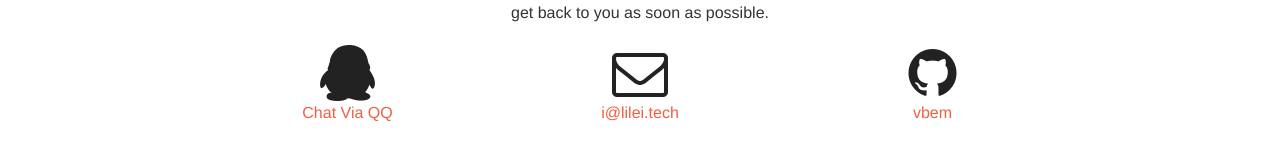
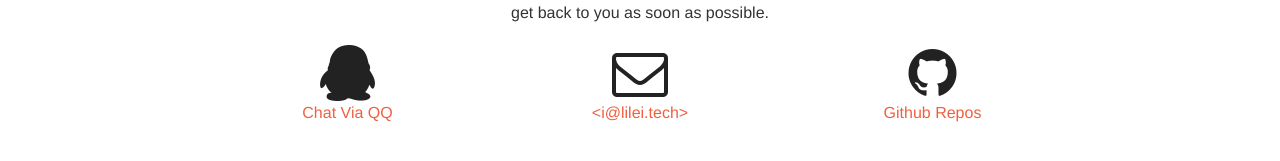
Before and after one commit to vbem/lilei.tech, a Jekyll site: the page built from index.html, in a window 1280 px wide and 900 px high, scrolled down 903 px. Shown: the part 655-816 px from the top of the window. Built offline with Jekyll 4.4.1, drawn with Linux system fonts in a browser that asks for light colours; some web fonts are replaced.

Commit message:
update contact

```diff
--- a/_includes/contact.html
+++ b/_includes/contact.html
@@ -15,13 +15,13 @@
         <div class="col-lg-2 col-lg-offset-1 text-center">
             <a href="mailto:{{ site.email }}" target="_blank">
             <i class="fa fa-envelope-o fa-3x wow bounceIn" data-wow-delay=".1s"></i>
-                <p>{{ site.email }}</p>
+                <p>&lt;{{ site.email }}&gt;</p>
             </a>
         </div>
         <div class="col-lg-2 col-lg-offset-1 text-center">
             <a href="https://github.com/{{ site.github_username }}" target="_blank">
             <i class="fa fa-github fa-3x wow bounceIn" data-wow-delay=".1s"></i>
-                <p>{{ site.github_username }}</p>
+                <p>Github Repos</p>
             </a>
         </div>
 
```
